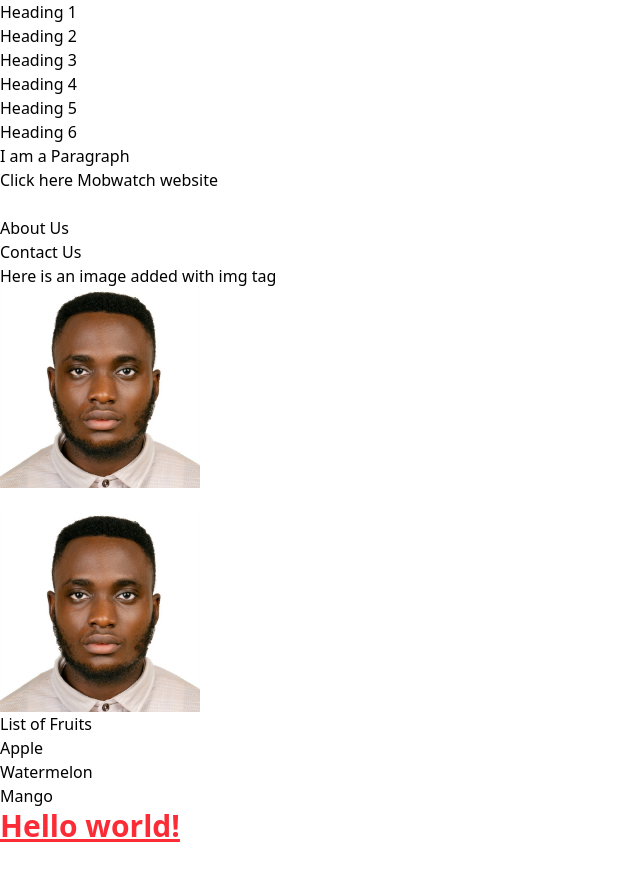
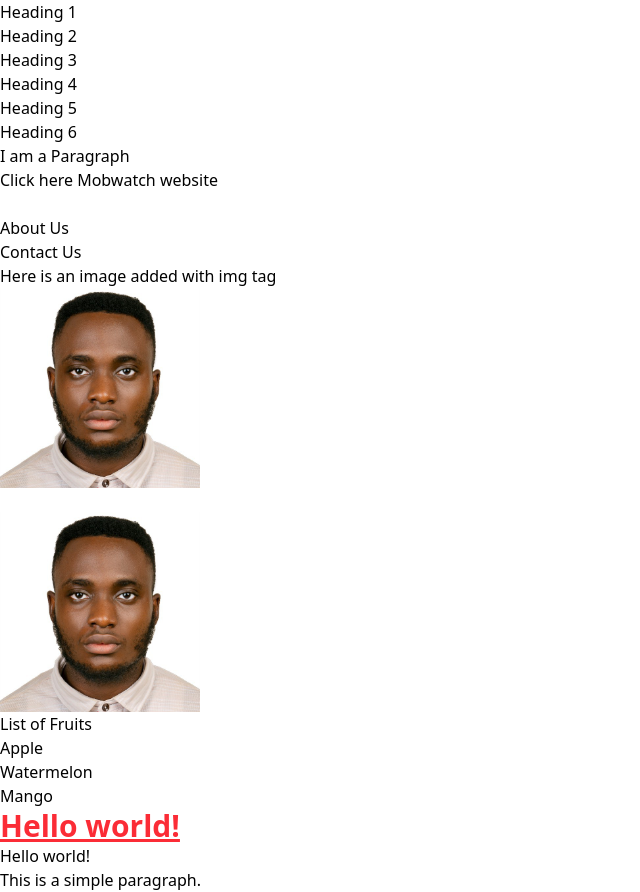
Before and after one commit to callysavio/my-frontend-classes, a website: page classwork/index.html in a window 1280 px wide. Shown: the whole page, without its empty margins (0-640 px from the left). Before the commit the page ends 846 px from the top, so only its background shows below. Drawn offline with Linux system fonts and the light colour scheme.

Commit message:
added some codes to home and about us pages

```diff
--- a/classwork/index.html
+++ b/classwork/index.html
@@ -46,6 +46,12 @@
         <li>C#</li>
         <li>C++</li>
     </ol> -->
+    <h1>
+        Hello world!
+    </h1>
+    <p>
+        This is a simple paragraph.
+    </p>
 </body>
 
 </html>
```
Also changed, not shown: classwork/about-us.html (+2 -0 lines).
